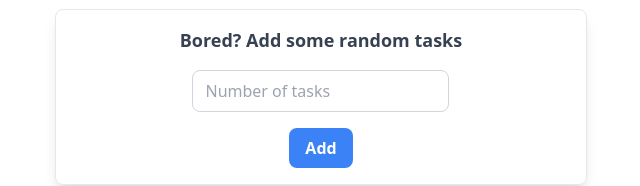
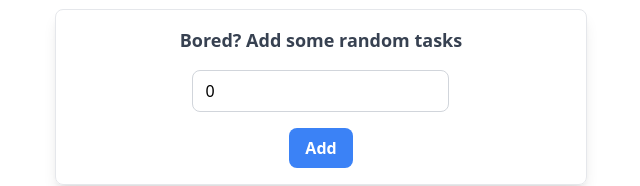
Before and after one commit to r0zh/todo-list, an Angular app: page / in a window 1280 px wide. Shown: the part 671-857 px from the top of the page, without its empty margins (319-959 px from the left). Built offline with nearby package versions, Linux system fonts and the light colour scheme.

Commit message:
add logic to random items component

```diff
--- a/src/app/random-todo-item/random-todo-item.component.html
+++ b/src/app/random-todo-item/random-todo-item.component.html
@@ -5,6 +5,7 @@
     Bored? Add some random tasks
   </p>
   <input
+    [(ngModel)]="numTasks"
     type="number"
     class="px-3 py-2 border border-gray-300 rounded-lg focus:outline-none focus:ring-2 focus:ring-blue-500 focus:border-transparent"
     placeholder="Number of tasks"
@@ -12,6 +13,7 @@
     required
   />
   <button
+    (click)="addRandomItems()"
     class="px-4 py-2 bg-blue-500 text-white rounded-lg font-semibold hover:bg-blue-600 focus:outline-none"
   >
     Add
--- a/src/app/random-todo-item/random-todo-item.component.ts
+++ b/src/app/random-todo-item/random-todo-item.component.ts
@@ -3,8 +3,17 @@ import { Component } from '@angular/core';
 @Component({
   selector: 'app-random-todo-item',
   templateUrl: './random-todo-item.component.html',
-  styleUrls: ['./random-todo-item.component.css']
+  styleUrls: ['./random-todo-item.component.css'],
 })
 export class RandomTodoItemComponent {
-
+  numTasks = 0;
+  addRandomItems() {
+    for (let i = 0; i < this.numTasks; i++) {
+      console.log('Adding random item', i + 1);
+    }
+    const randomTodoItem = {
+      title: `Random todo item ${Math.random()}`,
+      completed: false,
+    };
+  }
 }
```
